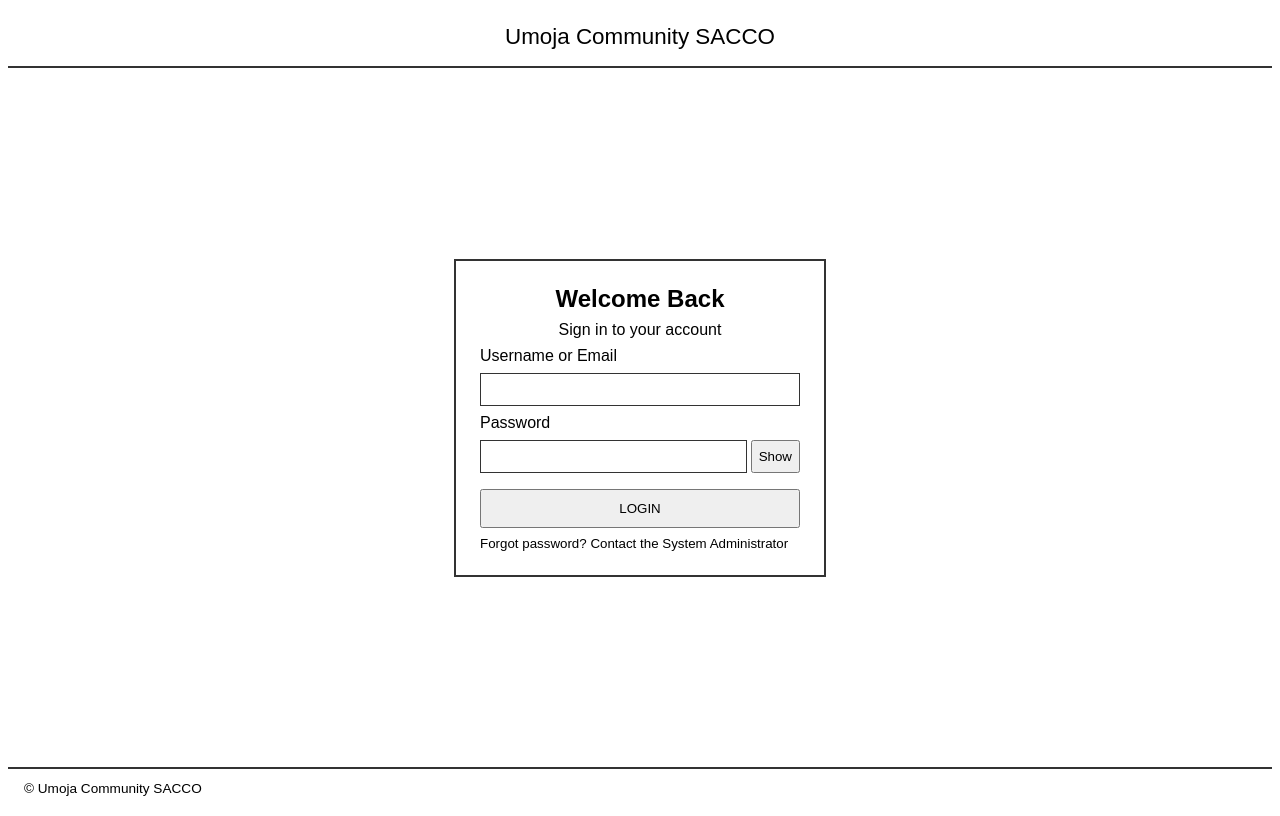
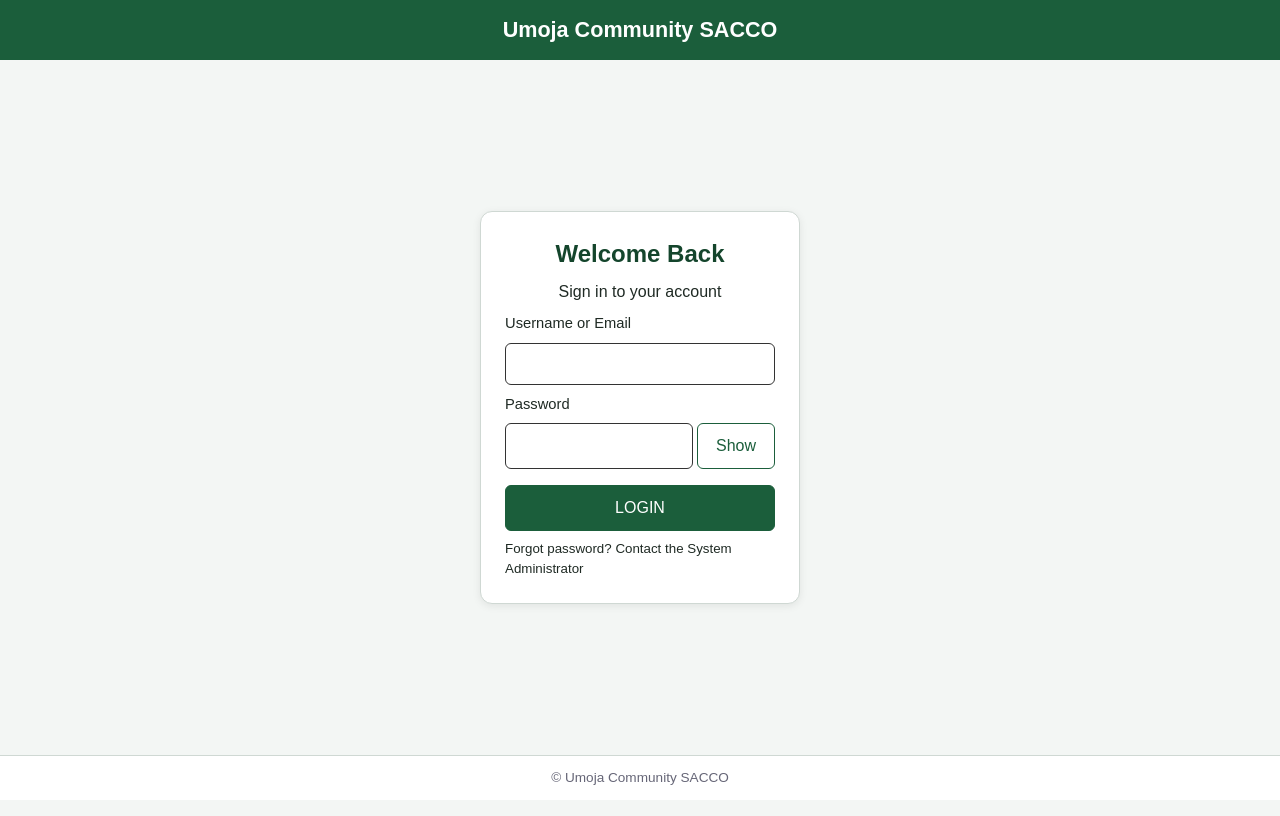
Before and after one commit to Kiptoo345/Umoja-Sacco-System, a React app in the folder frontend/: page /login in a window 1280 px wide. Built offline with nearby package versions, Linux system fonts and the light colour scheme; no server answers; the HTML template or start-up script is replaced by a standard one.

Commit message:
Fixed CSS styling for pages

```diff
--- a/frontend/src/Pages/RecordDeposit.jsx
+++ b/frontend/src/Pages/RecordDeposit.jsx
@@ -3,23 +3,24 @@ import { apiFetch } from '../api';
 import Layout from '../components/Layout';
 
 export default function RecordDeposit() {
-  const [number, setNumber] = useState('');
+  const [query, setQuery] = useState('');
+  const [results, setResults] = useState([]);
   const [member, setMember] = useState(null);
   const [amount, setAmount] = useState('');
   const [error, setError] = useState('');
   const [result, setResult] = useState(null);
   const [loading, setLoading] = useState(false);
 
-  async function search() {
+  async function search(e) {
+    e?.preventDefault();
     setError('');
     setMember(null);
+    setResults([]);
     try {
-      const n = number.trim();
-      const rows = await apiFetch(`/members?search=${encodeURIComponent(n)}`);
-      const found = rows.find((r) => r.membership_number === n);
-      if (!found) throw new Error('Member not found');
-      if (found.status !== 'Active') throw new Error('Member account is inactive');
-      setMember(found);
+      const rows = await apiFetch(`/members?search=${encodeURIComponent(query.trim())}`);
+      const active = rows.filter((r) => r.status === 'Active');
+      if (!active.length) throw new Error('No active member found');
+      setResults(active);
     } catch (err) {
       setError(err.message);
     }
@@ -29,6 +30,12 @@ export default function RecordDeposit() {
     e.preventDefault();
     setError('');
     setLoading(true);
+    if (!member || !amount || Number(amount) <= 0) {
+      setError('Please select a member and enter a valid deposit amount.');
+      setLoading(false);
+      return;
+    }
+
     try {
       const data = await apiFetch('/deposits', {
         method: 'POST',
@@ -43,7 +50,7 @@ export default function RecordDeposit() {
   }
 
   function reset() {
-    setNumber(''); setMember(null); setAmount(''); setResult(null); setError('');
+    setQuery(''); setResults([]); setMember(null); setAmount(''); setResult(null); setError('');
   }
 
   if (result) {
@@ -60,11 +67,29 @@ export default function RecordDeposit() {
 
   return (
     <Layout>
-      <h2>Record Member Deposit</h2>
-      <label>Membership No. *{' '}
-        <input value={number} onChange={(e) => setNumber(e.target.value)} />
-      </label>{' '}
-      <button type="button" onClick={search}>Search</button>
+    <form onSubmit={search} style={{ display: 'flex', gap: 8, maxWidth: 480 }}>
+      <input placeholder="Search by name or membership no." value={query}
+          onChange={(e) => setQuery(e.target.value)} />
+      <button type="submit">Search</button>
+    </form>
+
+    {!member && results.length > 0 && (
+      <table style={{ marginTop: 16 }}>
+        <thead>
+          <tr><th>Name</th><th>Membership No.</th><th>Phone</th><th></th></tr>
+        </thead>
+        <tbody>
+          {results.map((r) => (
+            <tr key={r.member_id}>
+              <td>{r.full_name}</td>
+              <td>{r.membership_number}</td>
+              <td>{r.phone_number}</td>
+              <td><button type="button" onClick={() => setMember(r)}>Select</button></td>
+            </tr>
+          ))}
+        </tbody>
+      </table>
+    )}
 
       {member && (
         <form onSubmit={submit} style={{ marginTop: 16, display: 'grid', gap: 8, maxWidth: 360 }}>
@@ -80,7 +105,7 @@ export default function RecordDeposit() {
           </div>
         </form>
       )}
-      {error && <div style={{ color: '#c00', marginTop: 12 }}>{error}</div>}
-    </Layout>
-  );
+      {error && <div style={{ color: '#c00', marginTop: 12 }}> {error} </div>}
+      </Layout>
+  ) ;
 }
--- a/frontend/src/main.jsx
+++ b/frontend/src/main.jsx
@@ -2,6 +2,7 @@ import { StrictMode } from 'react';
 import { createRoot } from 'react-dom/client';
 import { BrowserRouter } from 'react-router-dom';
 import App from './App.jsx';
+import './styles.css';
 
 createRoot(document.getElementById('root')).render(
   <StrictMode>
--- /dev/null
+++ b/frontend/src/styles.css
@@ -0,0 +1,53 @@
+:root {
+  --primary: #1b5e3b;
+  --primary-dark: #14452c;
+  --bg: #f3f6f4;
+  --text: #1f2a24;
+  --border: #cfd8d3;
+  --tab: #e3efe8;
+  --danger: #c0392b;
+}
+* { box-sizing: border-box; }
+body { margin: 0; background: var(--bg); color: var(--text);
+       font-family: "Segoe UI", system-ui, sans-serif; line-height: 1.5; }
+h2 { margin-top: 0; color: var(--primary-dark); }
+
+.page { min-height: 100vh; display: flex; flex-direction: column; }
+.app-header, .header { background: var(--primary); color: #fff; border: none; padding: 14px 24px; }
+.header { text-align: center; font-size: 1.35rem; font-weight: 600; }
+.app-header .title { font-size: 1.35rem; font-weight: 600; }
+.welcome { display: flex; align-items: center; gap: 12px; font-size: 0.95rem; }
+
+.tabs { background: #fff; border-bottom: 1px solid var(--border); padding: 0 24px; gap: 0; }
+.tab { padding: 12px 20px; border: none; border-bottom: 3px solid transparent;
+       color: var(--text); font-weight: 500; }
+.tab:hover { background: var(--tab); }
+.tab.active { background: transparent; border-bottom-color: var(--primary); color: var(--primary-dark); }
+
+.content { width: 100%; max-width: 900px; margin: 24px auto; background: #fff; padding: 28px;
+           border: 1px solid var(--border); border-radius: 10px; box-shadow: 0 1px 4px rgba(0,0,0,.06); }
+.main { flex: 1; display: flex; justify-content: center; align-items: center; }
+.card { background: #fff; border: 1px solid var(--border); border-radius: 12px;
+        box-shadow: 0 2px 8px rgba(0,0,0,.08); }
+.footer { background: #fff; border-top: 1px solid var(--border); text-align: center;
+          padding: 12px; font-size: .85rem; color: #667; }
+
+label { display: grid; gap: 4px; font-weight: 500; font-size: .92rem; }
+input, select, textarea { padding: 10px 12px; border: 1px solid var(--border);
+                          border-radius: 6px; font: inherit; width: 100%; background: #fff; }
+input:focus, select:focus, textarea:focus { outline: 2px solid var(--primary); border-color: var(--primary); }
+.password-row input { flex: 1; }
+.error { color: var(--danger); }
+
+button { padding: 10px 18px; border-radius: 6px; border: 1px solid var(--primary);
+         background: var(--primary); color: #fff; font: inherit; cursor: pointer; }
+button:hover { background: var(--primary-dark); }
+button[type="button"] { background: #fff; color: var(--primary); }
+button[type="button"]:hover { background: var(--tab); }
+button:disabled { opacity: .6; cursor: not-allowed; }
+.welcome button { background: transparent; color: #fff; border-color: #fff; }
+.welcome button:hover { background: rgba(255,255,255,.15); }
+
+table { width: 100%; border-collapse: collapse; }
+th { background: var(--tab); text-align: left; }
+th, td { padding: 10px 12px; border-bottom: 1px solid var(--border); }
```
